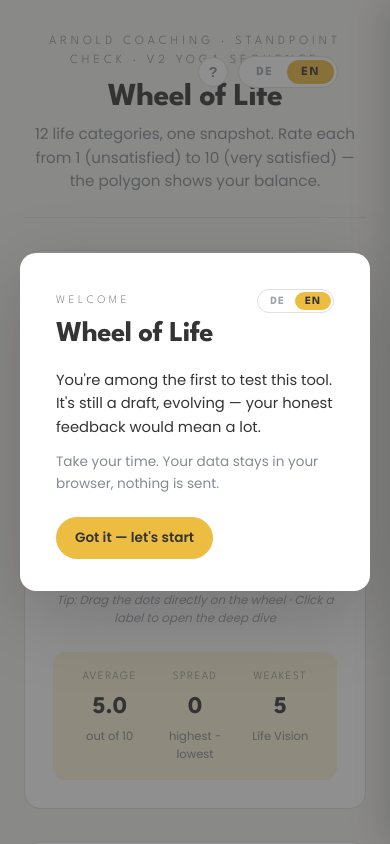
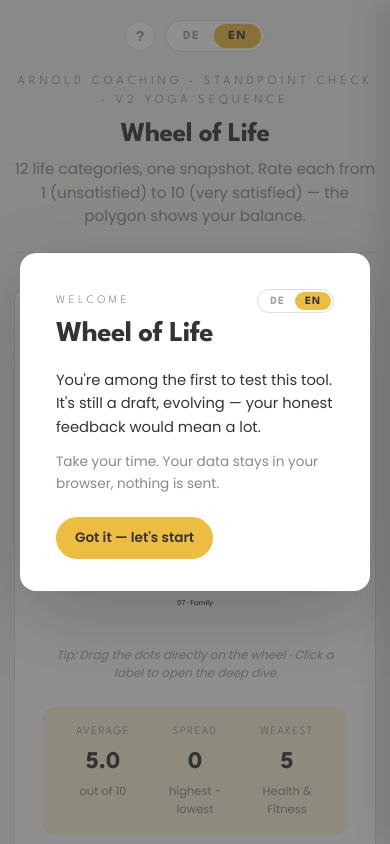
Before and after one commit to danielarnold84-netizen/skizzen, a plain HTML site: page wheel/index.html in a window 390 px wide. Shown: the top 844 px of the page. Drawn offline with Linux system fonts and the light colour scheme.

Commit message:
fix: kategorien-reihenfolge 1-12 + mobile top-bar

```diff
--- a/wheel/index.html
+++ b/wheel/index.html
@@ -53,6 +53,16 @@
   .top-bar {
     position: absolute; top: 24px; right: 28px;
     display: inline-flex; gap: 10px; align-items: center;
+  }
+  @media (max-width: 720px) {
+    body { padding: 20px 14px 60px; }
+    .top-bar {
+      position: static;
+      display: flex; justify-content: center;
+      margin-bottom: 20px;
+    }
+    header.page { padding-top: 0; }
+    header.page h1 { font-size: clamp(1.6rem, 7vw, 2.2rem); }
   }
   .lang-toggle {
     display: inline-flex; gap: 0;
@@ -1087,14 +1097,15 @@ const I18N = {
   }
 };
 
-// Achsen im Uhrzeigersinn ab 12 Uhr (oben)
+// Achsen im Uhrzeigersinn ab 12 Uhr (oben), Bereiche aufsteigend 1..12
 const AXES = [
-  { idx: 0,  n:12 }, { idx: 1,  n:11 },
-  { idx: 2,  n: 2 }, { idx: 3,  n: 9 }, { idx: 4,  n:10 },
-  { idx: 5,  n: 6 }, { idx: 6,  n: 7 }, { idx: 7,  n: 8 },
-  { idx: 8,  n: 3 }, { idx: 9,  n: 4 }, { idx:10,  n: 5 },
-  { idx:11,  n: 1 },
+  { idx: 0,  n: 1 }, { idx: 1,  n: 2 }, { idx: 2,  n: 3 },
+  { idx: 3,  n: 4 }, { idx: 4,  n: 5 }, { idx: 5,  n: 6 },
+  { idx: 6,  n: 7 }, { idx: 7,  n: 8 }, { idx: 8,  n: 9 },
+  { idx: 9,  n:10 }, { idx:10,  n:11 }, { idx:11,  n:12 },
 ];
+// Alte Yoga-Achsen-Reihenfolge (V2 vor 29.04. abend) — für Migration
+const LEGACY_AXES_N_V2 = [12, 11, 2, 9, 10, 6, 7, 8, 3, 4, 5, 1];
 const STEPS = ["definition", "highsLows", "strategy", "dreamFactory"];
 
 // =====================================================
@@ -1143,7 +1154,14 @@ function loadFromStorage() {
     }
     const parsed = JSON.parse(raw);
     if (Array.isArray(parsed.scores) && parsed.scores.length === 12) {
-      state.scores = parsed.scores.map(s => Math.max(1, Math.min(10, Number(s) || 5)));
+      let scores = parsed.scores.map(s => Math.max(1, Math.min(10, Number(s) || 5)));
+      // Migration: alte Yoga-Achsen-Reihenfolge (kein version-Flag oder version<3) → neu auf 1..12 mappen
+      if (!parsed.version || parsed.version < 3) {
+        const oldByN = {};
+        LEGACY_AXES_N_V2.forEach((n, i) => { oldByN[n] = scores[i]; });
+        scores = AXES.map(a => (oldByN[a.n] != null ? oldByN[a.n] : 5));
+      }
+      state.scores = scores;
     }
     if (parsed.notes && typeof parsed.notes === "object") {
       state.notes = parsed.notes;
@@ -1158,6 +1176,7 @@ function loadFromStorage() {
 function saveAll(silent) {
   state.date = new Date();
   localStorage.setItem(STORAGE_KEY, JSON.stringify({
+    version: 3,
     scores: state.scores,
     notes: state.notes,
     lang: state.lang,
```
